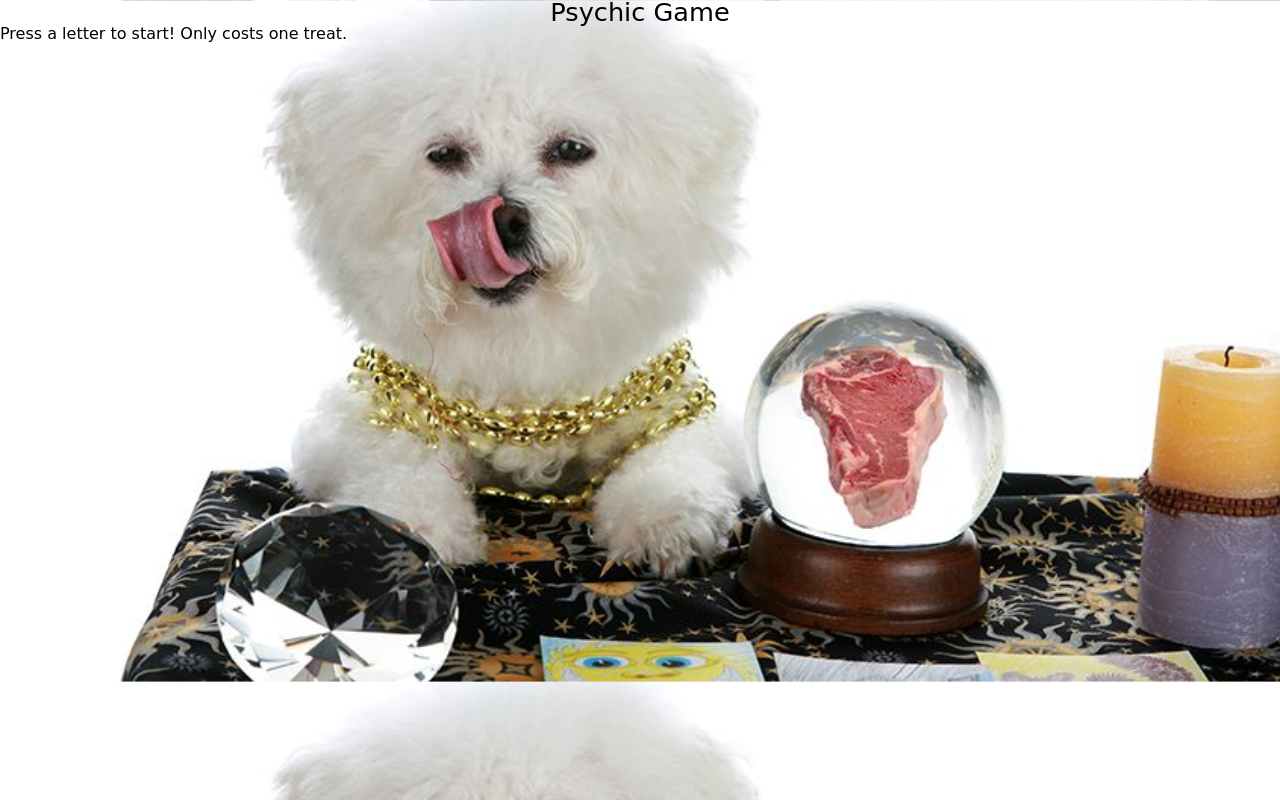
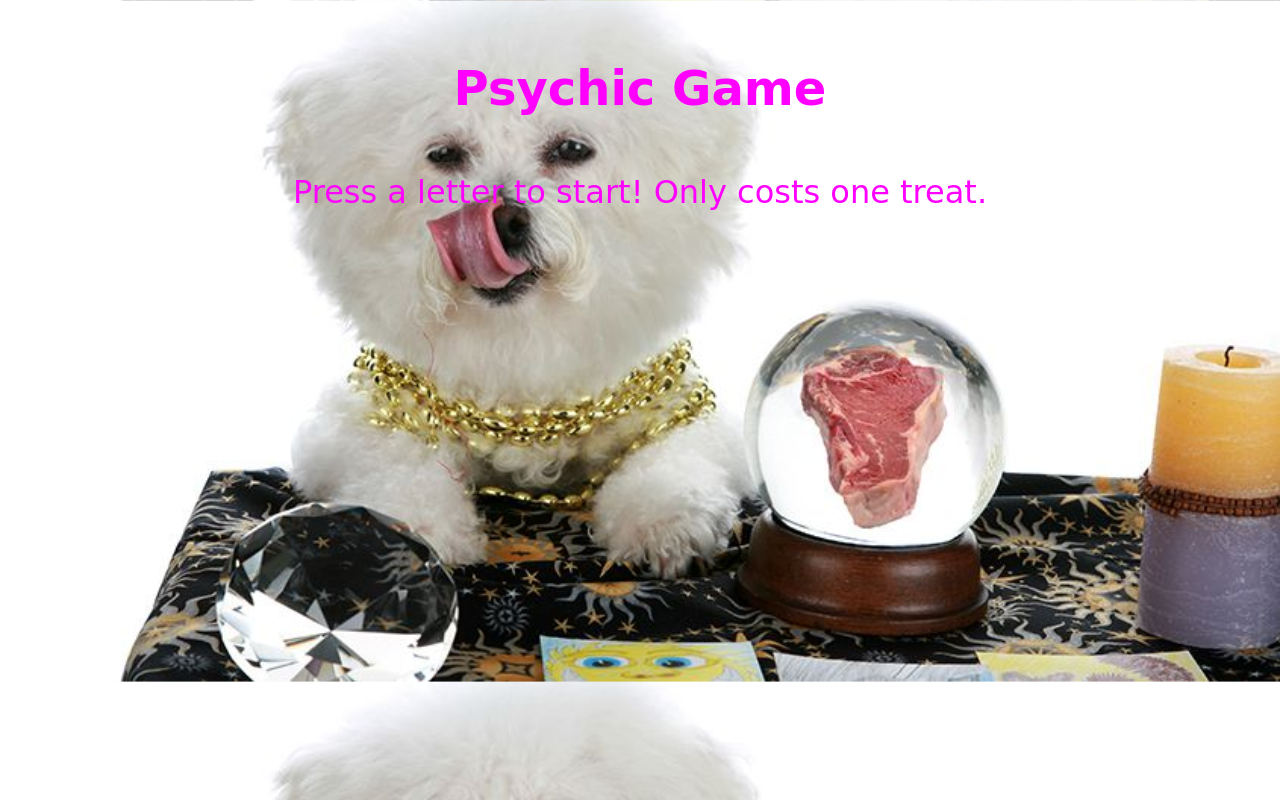
Before and after one commit to ctghadiri/Psychic-Game, a plain HTML site: page index.html in a window 1280 px wide. Drawn offline with Linux system fonts and the light colour scheme.

Commit message:
add styling to font

```diff
--- a/assets/css/style.css
+++ b/assets/css/style.css
@@ -1,15 +1,20 @@
 body {
     background-image: url(../images/dog-psychic.jpg);
     background-size: 100%;
+    width: 100%;
 }
 h1 {
     text-align: center;
-    font-size: 160%;
-    font-family: 'Pacifico', cursive;
-
+    font-size: 300%;
+    font-family: cursive;
+    color: fuchsia;
+    padding: 5%;
+    font-weight: bolder;
 }
 p{
-    font-family: 'Indie Flower', cursive;
+    font-family: cursive;
+    color: fuchsia;
+    font-size: 200%;
 }
 
 .start {
--- a/assets/javascript/game.js
+++ b/assets/javascript/game.js
@@ -30,7 +30,6 @@ document.onkeyup = function(event) {
         // Determines which key was pressed.
         var userGuess = event.key;
 
-        // create if statement for when you choose right
         // computer chooses new number ??????
         if (computerOptions.indexOf(userGuess) > -1){
 
@@ -39,8 +38,10 @@ document.onkeyup = function(event) {
 
                 userAttempts.push(userGuess)
 
+                // create if statement for when you choose right
                 if (userGuess === computerChoice) {
-                    alert("WINNER WINNER CHICKEN DINNER!")
+                    alert("Lucky Guess")
+                    alert("Give me a treat");
                     wins = wins + 1;
                     guesses = 9;
                     userAttempts.length = 0
@@ -54,6 +55,7 @@ document.onkeyup = function(event) {
 
                     if ( guesses === 0){
                         alert("YOU LOSE");
+                        alert("Give me a treat");
                         losses = losses + 1;
                         guesses = 9;
                         userAttempts.length = 0
--- a/index.html
+++ b/index.html
@@ -10,7 +10,7 @@
 </head>
 <body>
     <h1>Psychic Game</h1>
-    <p id="directions-text">Press a letter to start! Only costs one treat.</p>
+    <p id="directions-text" class="start">Press a letter to start! Only costs one treat.</p>
     <p id="userchoice-text"></p>
     <p id="attempts-text"></p>
     <p id="wins-text"></p>
```
